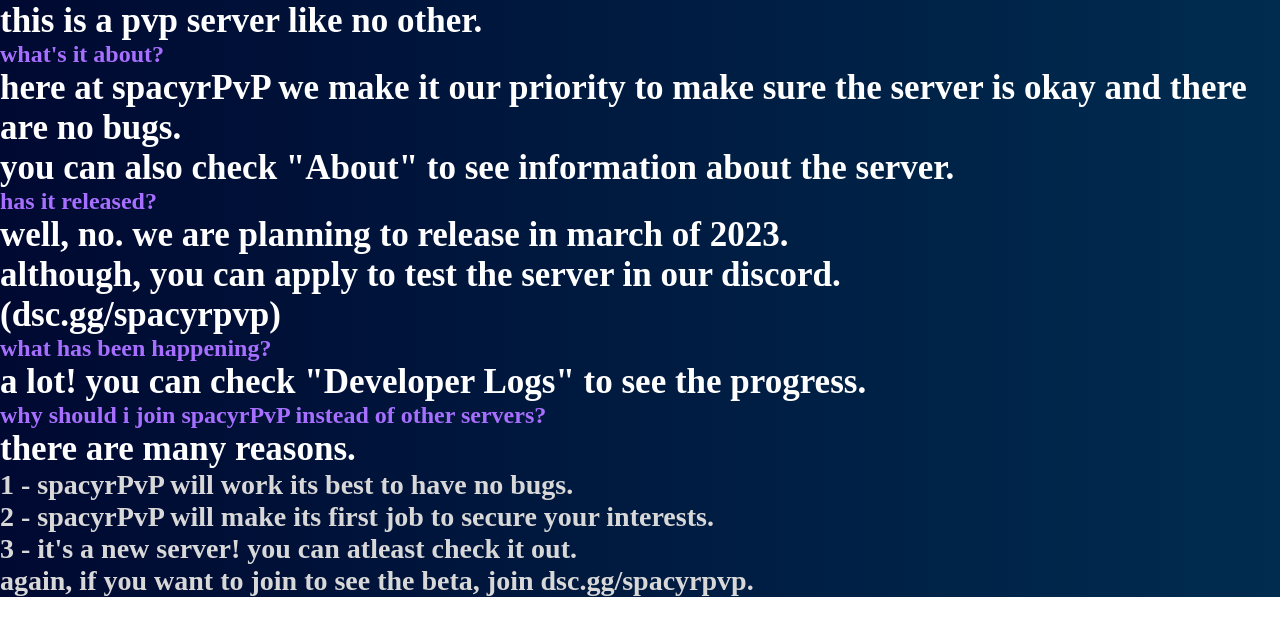
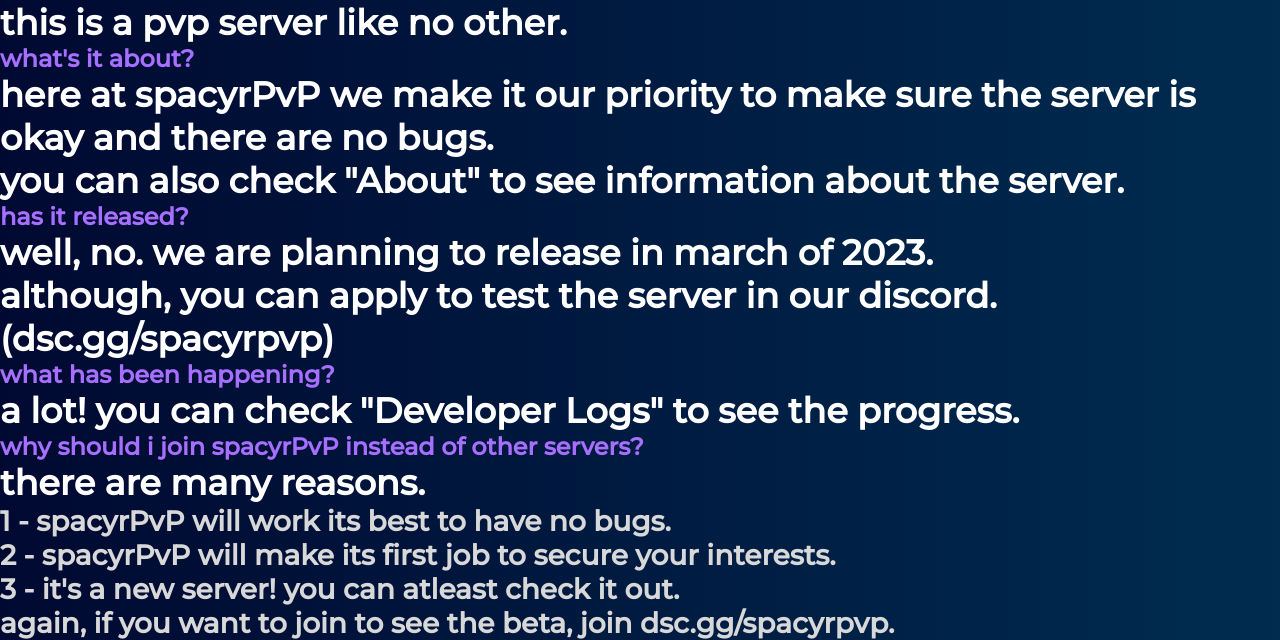
Before and after one commit to spacyr271/spacyr, a plain HTML site: page index.html in a window 1280 px wide. Shown: the part 211-851 px from the top of the page. Before the commit the page ends 808 px from the top, so only its background shows below. Drawn offline with Linux system fonts and the light colour scheme; files whose address does not match are found by name; a web font is replaced by a local one.

Commit message:
Update styles.css

```diff
--- a/styles.css
+++ b/styles.css
@@ -29,19 +29,19 @@ h1 {
 }
 
 h2 {
-  font-family: "ProductSans";
+  font-family: "Montserrat";
   font-size: 35px;
   font-weight: medium;
   color:rgb(255, 255, 255)
 }
 h3 {
-  font-family:"ProductSans";
+  font-family:"Montserrat";
   font-size: 28px;
   color:rgb(216, 216, 216)
 }
 
 h4 {
-  font-family: "Nexa";
+  font-family: "Montserrat";
   font-size: 24px;
   font-weight: bold;
   color:rgb(166, 111, 255);
@@ -49,7 +49,7 @@ h4 {
 }
 h1
 p {
-  font-family: "ProductSans";
+  font-family: "Montserrat";
   font-size: 1.2em;
   max-width: 50%;
   text-align: center;
```
